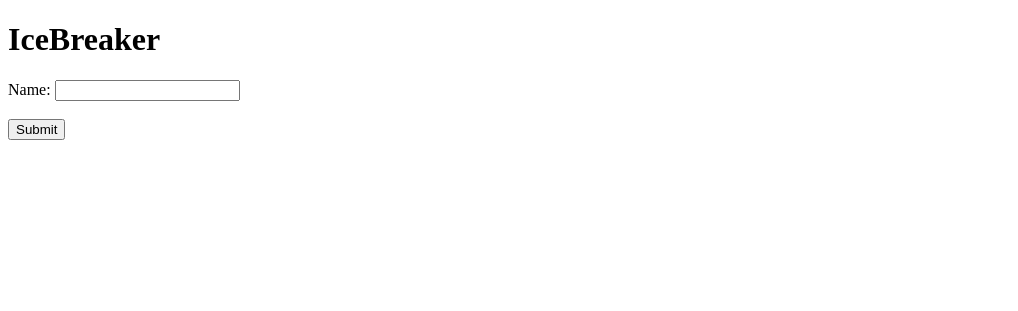
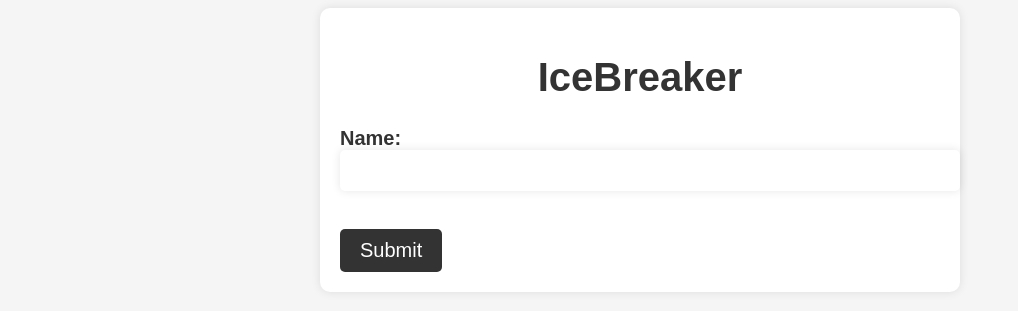
Before and after one commit to KozaCode/IceBreaker, a Flask app: page / in a window 1280 px wide. Shown: the top 311 px of the page, without its empty margins (0-1018 px from the left). Run offline with Flask 2, Linux system fonts and the light colour scheme.

Commit message:
Implemented simple css

```diff
--- a/IceBreaker/static/css/style.css
+++ b/IceBreaker/static/css/style.css
@@ -0,0 +1,49 @@
+body {
+    background-color: #F5F5F5;
+    font-family: Arial, sans-serif;
+  }
+
+  .container {
+    max-width: 600px;
+    margin: 0 auto;
+    padding: 20px;
+    background-color: #FFFFFF;
+    border-radius: 10px;
+    box-shadow: 0px 0px 10px rgba(0, 0, 0, 0.1);
+  }
+
+  h1 {
+    font-size: 40px;
+    text-align: center;
+    color: #333333;
+  }
+
+  label {
+    font-size: 20px;
+    font-weight: bold;
+    color: #333333;
+  }
+
+  input[type="text"] {
+    font-size: 18px;
+    padding: 10px;
+    width: 100%;
+    margin-bottom: 20px;
+    border: none;
+    border-radius: 5px;
+    box-shadow: 0px 0px 10px rgba(0, 0, 0, 0.1);
+  }
+
+  button[type="submit"] {
+    background-color: #333333;
+    color: #FFFFFF;
+    font-size: 20px;
+    padding: 10px 20px;
+    border: none;
+    border-radius: 5px;
+    cursor: pointer;
+  }
+
+  button[type="submit"]:hover {
+    background-color: #555555;
+  }
--- a/IceBreaker/templates/index.html
+++ b/IceBreaker/templates/index.html
@@ -2,9 +2,9 @@
 <html>
 	<head>
 		<title>IceBreaker</title>
-		<!--<script src="https://cdn.socket.io/4.6.0/socket.io.min.js" integrity="sha384-c79GN5VsunZvi+Q/WObgk2in0CbZsHnjEqvFxC5DxHn9lTfNce2WW6h2pH6u/kF+" crossorigin="anonymous"></script>
+		<!--<script src="https://cdn.socket.io/4.6.0/socket.io.min.js" integrity="sha384-c79GN5VsunZvi+Q/WObgk2in0CbZsHnjEqvFxC5DxHn9lTfNce2WW6h2pH6u/kF+" crossorigin="anonymous"></script>-->
 		<link rel="stylesheet" type="text/css" href="{{url_for('static', filename='css/style.css')}}">
-		<script src="{{url_for('static', filename='js/scripts.js')}}"></script>-->
+		<!--<script src="{{url_for('static', filename='js/scripts.js')}}"></script>-->
 	</head>
 	<body>
 		<div class="container">
```
